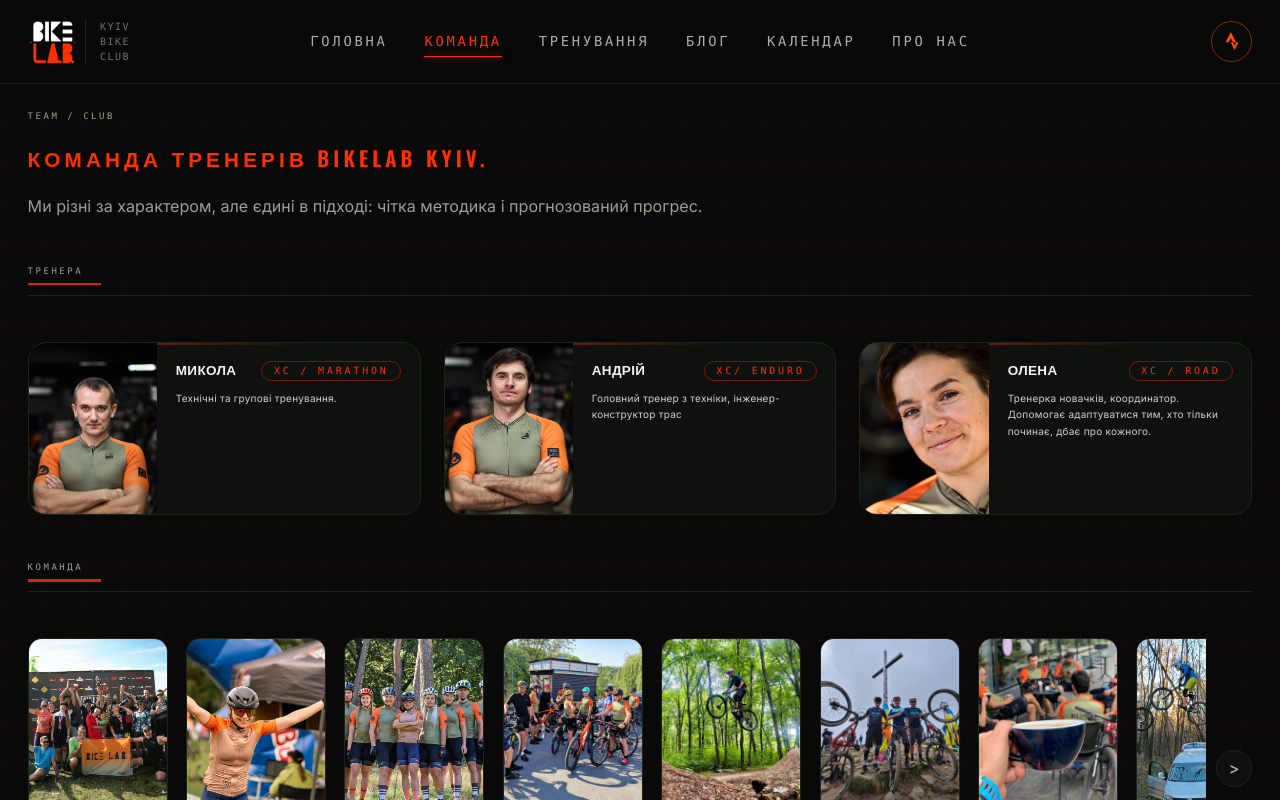
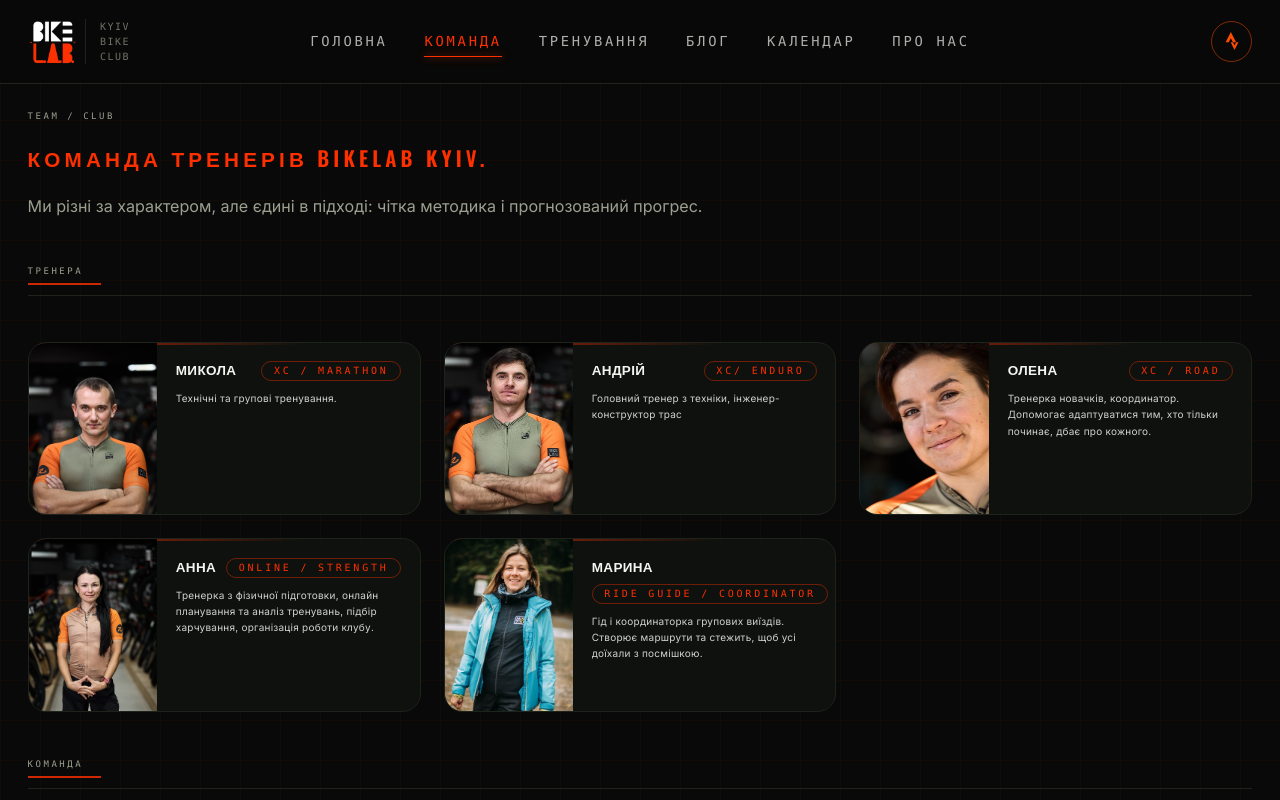
Before and after one commit to VasileAdicto/bikelab-site, a Next.js app: page /team in a window 1280 px wide. Shown: the top 800 px of the page. Built offline with nearby package versions, Linux system fonts and the light colour scheme.

Commit message:
Add new trainer profiles for Анна and Марина to the team section

```diff
--- a/src/app/team/page.tsx
+++ b/src/app/team/page.tsx
@@ -22,6 +22,20 @@ const trainers = [
     focus: "Тренерка новачків, координатор. Допомогає адаптуватися тим, хто тільки починає, дбає про кожного.",
     slug: "buzhovych",
     image: "/team/olena-buzhovych.png",
+  },
+  {
+    name: "Анна",
+    role: "Online / Strength",
+    focus: "Тренерка з фізичної підготовки, онлайн планування та аналіз тренувань, підбір харчування, організація роботи клубу.",
+    slug: "anna",
+    image: "/team/anna-coach.png",
+  },
+  {
+    name: "Марина",
+    role: "Ride Guide / Coordinator",
+    focus: "Гід і координаторка групових виїздів. Створює маршрути та стежить, щоб усі доїхали з посмішкою.",
+    slug: "maryna",
+    image: "/team/maryna-guide.png",
   },
 ];
 
```
Also changed, not shown: public/team/anna-coach.png (added), public/team/maryna-guide.png (added).
